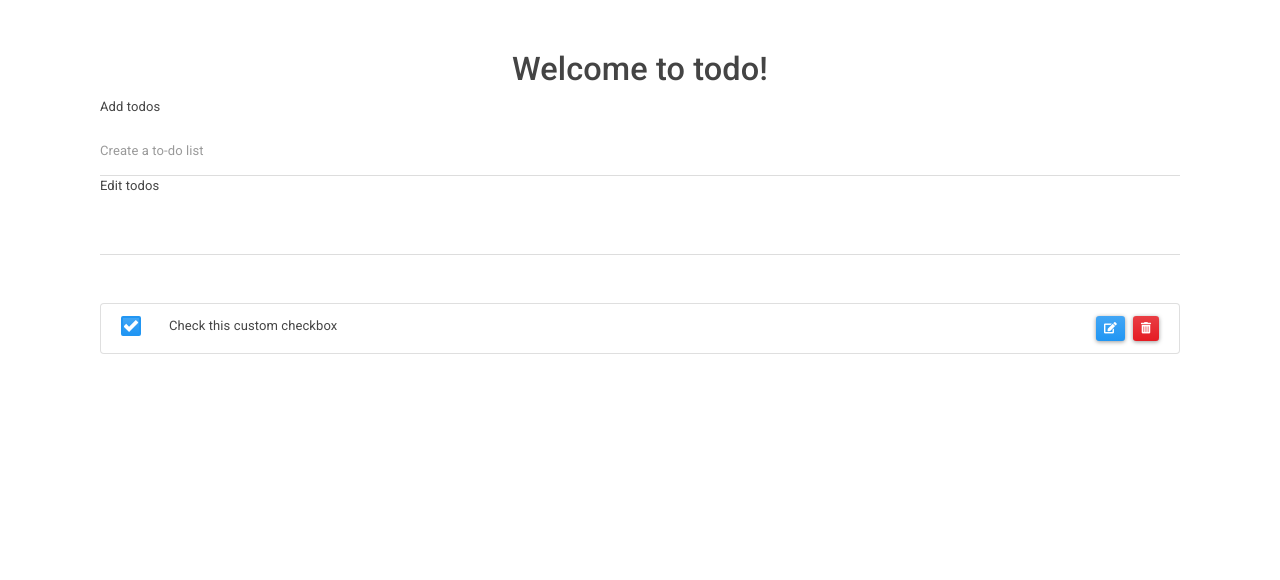
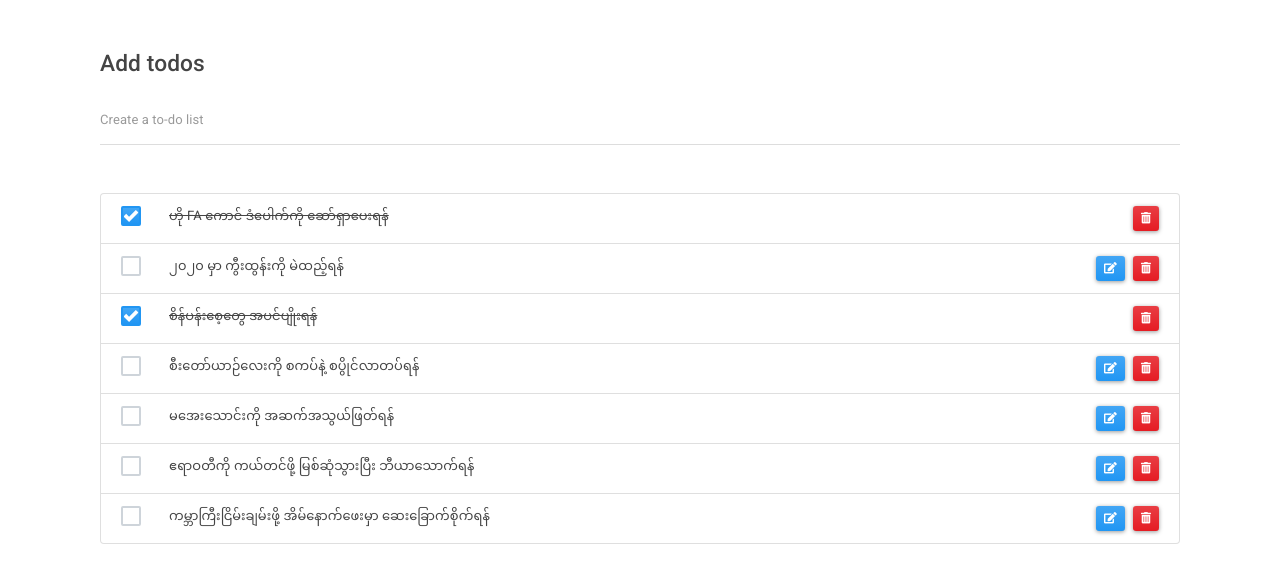
Before and after one commit to thixpin/angular-todo, an Angular app: page / in a window 1280 px wide. Shown: the top 580 px of the page. Built offline with nearby package versions, Linux system fonts and the light colour scheme.

Commit message:
finished todo without mmfont

```diff
--- a/src/app/app.component.html
+++ b/src/app/app.component.html
@@ -1,9 +1,4 @@
 <!--The content below is only a placeholder and can be replaced.-->
-<div style="text-align:center">
-  <h1>
-    Welcome to {{ title }}!
-  </h1>
-</div>
 <div class="container">
   <router-outlet></router-outlet>
 </div>
--- a/src/app/app.module.ts
+++ b/src/app/app.module.ts
@@ -1,5 +1,6 @@
 import { BrowserModule } from '@angular/platform-browser';
 import { NgModule } from '@angular/core';
+import { FormsModule } from '@angular/forms';
 
 import { AppRoutingModule } from './app-routing.module';
 import { AppComponent } from './app.component';
@@ -12,7 +13,8 @@ import { TodosComponent } from './todos/todos.component';
   ],
   imports: [
     BrowserModule,
-    AppRoutingModule
+    AppRoutingModule,
+    FormsModule
   ],
   providers: [],
   bootstrap: [AppComponent]
--- a/src/app/services/todos.service.ts
+++ b/src/app/services/todos.service.ts
@@ -68,14 +68,7 @@ export class TodosService {
   }
 
   addTodo(newTodo) {
-    var id = 1;
     var todos = JSON.parse(localStorage.getItem('todos'));
-    for (var i = 0; i < todos.length; i++) {
-      if (todos[i].id >= id) {
-        id = todos[i].id + 1;
-      }
-    }
-    newTodo.id = id;
     todos.push(newTodo);
     localStorage.setItem('todos', JSON.stringify(todos));
   }
--- a/src/app/todos/todos.component.html
+++ b/src/app/todos/todos.component.html
@@ -1,28 +1,31 @@
 <div class="col-lg-12">
-  <div>
-    <label> Add todos</label>
+  <div *ngIf="appState == 'default'">
+    <label><h3>Add todos</h3> </label>
     <form (submit)="addTodo()">
-      <input class="form-control" type="text"  placeholder="Create a to-do list">
+      <input class="form-control" type="text" [(ngModel)]="text" [ngModelOptions]="{standalone: true}"  placeholder="Create a to-do list">
     </form>
   </div>
 
 
-  <div>
-    <label> Edit todos</label>
-    <form (submit)="updateTodo()">
-      <input class="form-control" type="text" >
+  <div *ngIf="appState == 'edit'">
+    <label> <h3>Edit todos</h3></label>
+    <form (submit)="updateTodo(oldTodo)">
+      <input class="form-control" type="text" [(ngModel)]="oldTodo.text" [ngModelOptions]="{standalone: true}">
     </form>
   </div>
 
   <ul class="list-group clearfix pt-5">
 
-    <li  class="list-group-item">
+    <li *ngFor="let todo of todos" class="list-group-item">
       <div class="custom-control custom-checkbox">
-
-        <input type="checkbox" class="custom-control-input" id="customCheck1" checked="">
-        <label class="custom-control-label" for="customCheck1">Check this custom checkbox</label>
+        <input type="checkbox"  [(ngModel)]="todo.finished" (change)="updateTodo(todo)" class="custom-control-input" id="{{todo.id}}"  >
+        <label class="custom-control-label" for="{{todo.id}}">
+           <span [ngClass]="{'strikethrough': todo.finished }">
+              {{todo.text}}
+           </span>
+        </label>
         <span class="float-right">
-          <button type="button" (click)="editTodo(todo)"  class="btn btn-primary btn-sm mr-2"><i class="fas fa-edit"></i></button>
+          <button *ngIf="!todo.finished" type="button" (click)="editTodo(todo)"  class="btn btn-primary btn-sm mr-2"><i class="fas fa-edit"></i></button>
           <button type="button" (click)="deleteTodo(todo.id)" class="btn btn-danger btn-sm"><i class="fas fa-trash-alt"></i></button>
         </span>
 
--- a/src/app/todos/todos.component.scss
+++ b/src/app/todos/todos.component.scss
@@ -0,0 +1,3 @@
+.strikethrough{
+    text-decoration: line-through;
+}
--- a/src/app/todos/todos.component.ts
+++ b/src/app/todos/todos.component.ts
@@ -1,15 +1,75 @@
 import { Component, OnInit } from '@angular/core';
+import {TodosService } from "../services/todos.service";
 
 @Component({
   selector: 'app-todos',
   templateUrl: './todos.component.html',
-  styleUrls: ['./todos.component.scss']
+  styleUrls: ['./todos.component.scss'],
+  providers: [TodosService]
 })
 export class TodosComponent implements OnInit {
+  private todos;
+  private text;
 
-  constructor() { }
+
+  oldTodo = { id: 0, text: '', finished: false }
+  newID = 1;
+  appState = 'default';
+  response: string;
+
+  constructor(
+    private _todoService: TodosService
+  ) { }
 
   ngOnInit() {
+    this.todos = this._todoService.getTodos();
+
+    for (var i = 0; i < this.todos.length; i++) {
+      if (this.todos[i].id >= this.newID) {
+        this.newID = this.todos[i].id + 1;
+      }
+    }
+
   }
 
+  addTodo() {
+    var newTodo = {
+      id: this.newID,
+      text: this.text,
+      finished: false
+    }
+    console.log(newTodo);
+    this.todos.push(newTodo);
+    this._todoService.addTodo(newTodo);
+    this.newID +=1 ;
+  }
+
+  deleteTodo(id) {
+    for (var i = 0; i < this.todos.length; i++) {
+      if (this.todos[i].id == id) {
+        this.todos.splice(i, 1);
+      }
+    }
+    // this.deleteTodoFirebase(todoText);
+    this._todoService.deleteItem(id);
+  }
+
+  editTodo(todo) {
+    this.oldTodo = todo;
+    this.appState = 'edit';
+  }
+
+  updateTodo(oldTodo) {
+
+    for (var i = 0; i < this.todos.length; i++) {
+      if (this.todos[i].id == oldTodo.id) {
+        this.todos[i].text = oldTodo.text;
+      }
+    }
+    this._todoService.update(oldTodo);
+    this.oldTodo = { id: 0, text: '', finished: false };
+    this.appState = 'default';
+  }
+
+
 }
```
